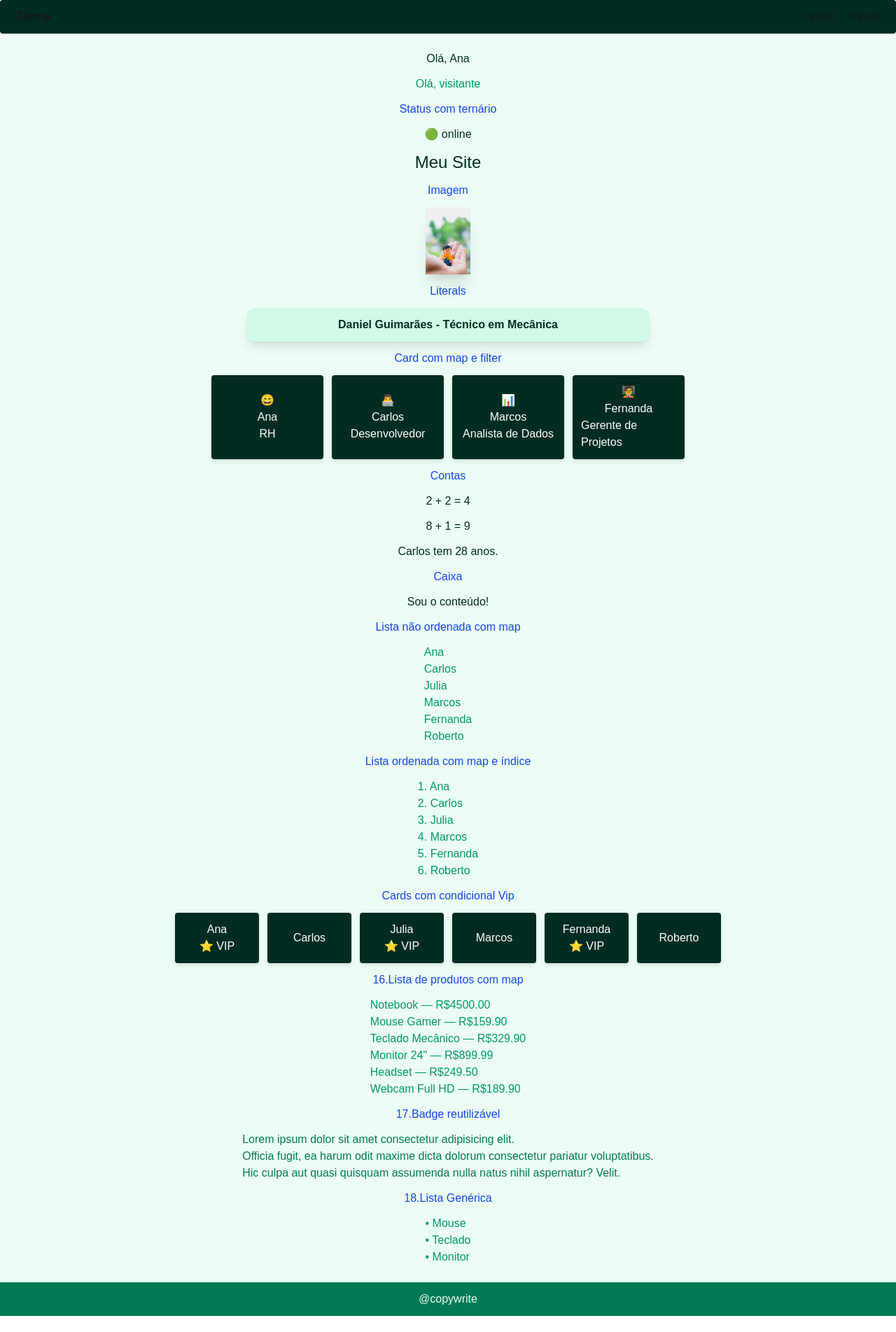
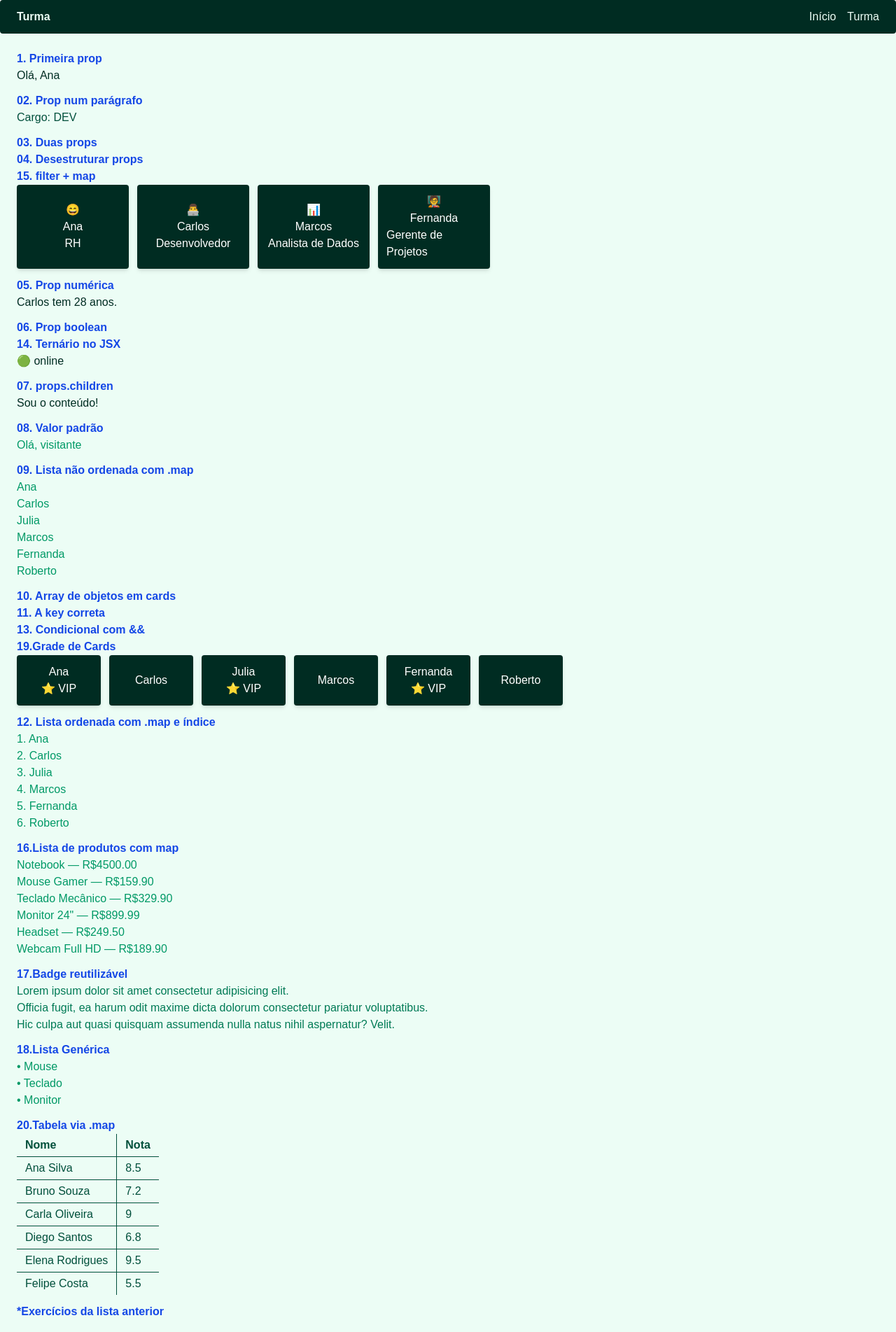
Before and after one commit to ThaisRes/exercicios-React, a Next.js app in the folder lista06/: page / in a window 1280 px wide. Shown: the top 1903 px of the page at 70% size. Before the commit the page ends 1880 px from the top, so only its background shows below. Built offline with nearby package versions, Linux system fonts and the light colour scheme.

Commit message:
feat: exercises 19 and 20. Order the exercises.

```diff
--- a/lista06/app/page.tsx
+++ b/lista06/app/page.tsx
@@ -11,6 +11,8 @@ import Card from "@/components/Card";
 import Produtos from "@/components/Produtos";
 import Badge from "@/components/Badge";
 import Lista from "@/components/Lista";
+import Enunciado from "@/components/Enunciado";
+import Perfil from "@/components/Perfil";
 
 type Perfil = {
   id: number;
@@ -26,6 +28,11 @@ type Produtos = {
   id:number;
   nome:string;
   preco: number;
+}
+type Alunos = {
+  id:number;
+  nome:string;
+  nota: number;
 }
 
 export default function Home() {
@@ -51,31 +58,34 @@ export default function Home() {
     { id: 6, nome: "Webcam Full HD", preco: 189.90 }
   ];
 
+  const alunos:Alunos[]=[
+    {id: 1, nome: "Ana Silva", nota: 8.5},
+    {id: 2, nome: "Bruno Souza", nota: 7.2},
+    {id: 3, nome: "Carla Oliveira", nota: 9.0},
+    {id: 4, nome: "Diego Santos", nota: 6.8},
+    {id: 5, nome: "Elena Rodrigues", nota: 9.5},
+    {id: 6, nome: "Felipe Costa", nota: 5.5}
+];
+
   return (
   <>
     <Header />
-    <main className="flex flex-col gap-3 py-6 items-center bg-emerald-50 h-vw">
+    <main className="flex flex-col gap-3 p-6 items-start bg-emerald-50 h-vw">
 
-      {/* <h2 className="text-emerald-950">Olá, {nome}</h2> */}
+      <div>
+        <Enunciado>1. Primeira prop</Enunciado>
         <Saudacao nome = {perfil[0]?.nome ?? ""}/>
-      <Ola />
-
-      <h2 className="text-blue-700">Status com ternário</h2>
-      <Status status = {true}/>
-
-      <Titulo />
-
-      <h2 className="text-blue-700">Imagem</h2>
-      <div>
-        <img className="shadow-xl h-24 w-auto object-contain" src="OIP.jpg" alt="xx" />
       </div>
 
-      <h2 className="text-blue-700">Literals</h2>
-      <div className=" flex justify-center items-center shadow-lg font-bold bg-emerald-100 w-xl p-3 rounded-xl text-emerald-950">
-        {`${nome2} - ${curso}`}
+      <div>
+        <Enunciado>02. Prop num parágrafo</Enunciado>
+        <Perfil cargo="DEV" />
       </div>
 
-      <h2 className="text-blue-700">Card com map e filter</h2>
+        <div>
+          <Enunciado>03. Duas props</Enunciado>
+          <Enunciado>04. Desestruturar props</Enunciado>
+          <Enunciado>15. filter + map</Enunciado>
                 <div className="flex gap-3 flex-wrap justify-center">
           {/* cards aqui */}
           {perfil
@@ -84,53 +94,117 @@ export default function Home() {
             <CartaoPerfil key={p.id} emoji={p.emoji} nome={p.nome} cargo={p.cargo}/>
           ))}
                 </div>
+        </div>
 
-      {/* precos.filter(p => p > 100); */}
+      <div>
+        <Enunciado>05. Prop numérica</Enunciado>
+        <Idade nome={perfil[1].nome} idade={perfil[1].idade} />
+      </div>
 
-      <h2 className="text-blue-700">Contas</h2>
-      <p className="text-emerald-950">2 + 2 = {2+2}</p>  {/* Dentro de {"{ }"} vai JavaScript, não texto. */}
-      <p className="text-emerald-950">8 + 1 = {8+1}</p>
-      {/* <p className="text-emerald-950">{`${nome} tem ${idade} anos.`}</p> */}
+      <div>
+        <Enunciado>06. Prop boolean</Enunciado>
+        <Enunciado>14. Ternário no JSX</Enunciado>
+        <Status status = {true}/>
+      </div>
 
-      <Idade nome={perfil[1].nome} idade={perfil[1].idade} />
-
-      <h2 className="text-blue-700">Caixa</h2>
+      <div>
+        <Enunciado>07. props.children</Enunciado>
         <Caixa>
           <h3>Sou o conteúdo!</h3>
         </Caixa>
+      </div>
 
-      <h2 className="text-blue-700">Lista não ordenada com map</h2>
+      <div>
+        <Enunciado>08. Valor padrão</Enunciado>
+        {/* <h2 className="text-emerald-950">Olá, {nome}</h2> */}
+        <Ola />
+      </div>
+
+      <div>
+        <Enunciado>09. Lista não ordenada com .map</Enunciado>
         <ul>
           {perfil.map(p => <li key={p.id} className="text-emerald-600">{p.nome}</li>)}
         </ul>
+      </div>
 
-      <h2 className="text-blue-700">Lista ordenada com map e índice</h2>
+      <div>
+        <Enunciado>10. Array de objetos em cards</Enunciado>
+        <Enunciado>11. A key correta</Enunciado>
+        <Enunciado>13. Condicional com &&</Enunciado>
+        <Enunciado>19.Grade de Cards</Enunciado>
+        <div className="flex flex-wrap justify-center gap-3">
+          {perfil.map(p => <Card key={p.id} nome={p.nome} vip={p.vip}/>)}
+        </div>
+      </div>
+
+      <div>
+        <Enunciado>12. Lista ordenada com .map e índice</Enunciado>
         <ol>
           {perfil.map((n, i) => <li key={i} className="text-emerald-600">{i+1}. {n.nome}</li>)}
         </ol>
-
-      <h2 className="text-blue-700">Cards com condicional Vip</h2>
-      <div className="flex flex-wrap justify-center gap-3">
-        {perfil.map(p => <Card key={p.id} nome={p.nome} vip={p.vip}/>)}
       </div>
 
-      <h2 className="text-blue-700">16.Lista de produtos com map</h2>
       <div>
+        <Enunciado>16.Lista de produtos com map</Enunciado>
         <ul className="text-emerald-600">
           {produtos.map(p => <Produtos key={p.id} nome={p.nome} preco={p.preco}/>)}
         </ul>
       </div>
 
-      <h2 className="text-blue-700">17.Badge reutilizável</h2>
       <div>
+        <Enunciado>17.Badge reutilizável</Enunciado>
         <Badge texto ="Lorem ipsum dolor sit amet consectetur adipisicing elit."/>
         <Badge texto ="Officia fugit, ea harum odit maxime dicta dolorum consectetur pariatur voluptatibus."/>
         <Badge texto ="Hic culpa aut quasi quisquam assumenda nulla natus nihil aspernatur? Velit."/>
       </div>
 
-      <h2 className="text-blue-700">18.Lista Genérica</h2>
+      <div>
+        <Enunciado>18.Lista Genérica</Enunciado>
         <div className="text-emerald-600">
           <Lista itens={["Mouse", "Teclado", "Monitor"]} />
+        </div>
+      </div>
+
+      <div>
+        <Enunciado>20.Tabela via .map</Enunciado>
+          <table className="w-full border-collapse overflow-hidden text-emerald-900">
+            <thead>
+              <tr className="border-b">
+                <th className="border-r last:border-r-0 px-3 py-1 text-left">Nome</th>
+                <th className="px-3 py-1 text-left">Nota</th>
+              </tr>
+            </thead>
+            <tbody>
+              {alunos.map(a =>
+              <tr key={a.id} className="border-b last:border-b-0">
+                <td className="border-r px-3 py-1">{a.nome}</td>
+                <td className="px-3 py-1">{a.nota}</td>
+              </tr>
+              )}
+            </tbody>
+          </table>
+      </div>
+
+      <Enunciado>*Exercícios da lista anterior</Enunciado>
+      <Titulo />
+
+      <div>
+        <Enunciado>Imagem</Enunciado>
+        <img className="shadow-xl h-24 w-auto object-contain" src="OIP.jpg" alt="xx" />
+      </div>
+
+      <Enunciado>Literals</Enunciado>
+      <div className=" flex justify-center items-center shadow-lg font-bold bg-emerald-100 w-xl p-3 rounded-xl text-emerald-950">
+        {`${nome2} - ${curso}`}
+      </div>
+
+      {/* precos.filter(p => p > 100); */}
+
+      <div>
+        <Enunciado>Contas</Enunciado>
+        <p className="text-emerald-950">2 + 2 = {2+2}</p>  {/* Dentro de {"{ }"} vai JavaScript, não texto. */}
+        <p className="text-emerald-950">8 + 1 = {8+1}</p>
+        {/* <p className="text-emerald-950">{`${nome} tem ${idade} anos.`}</p> */}
       </div>
     </main>
     <Rodape />
--- /dev/null
+++ b/lista06/components/Enunciado.tsx
@@ -0,0 +1,11 @@
+import { ReactNode } from "react"
+
+type EnunciadoProps = {
+  texto?: string
+  children?: ReactNode
+}
+export default function Enunciado({ texto, children }:EnunciadoProps) {
+  return(
+    <h2 className="font-bold text-blue-700">{children ?? texto}</h2>
+  )
+}
--- /dev/null
+++ b/lista06/components/Perfil.tsx
@@ -0,0 +1,9 @@
+type PerfilProp = {
+  cargo:string
+}
+
+export default function Perfil({cargo}:PerfilProp) {
+  return (
+    <p className="text-emerald-900">Cargo: {cargo}</p>
+  )
+}
--- a/lista06/components/header.tsx
+++ b/lista06/components/header.tsx
@@ -1,7 +1,7 @@
 export default function Header() {
     return(
         <>
-            <header className="flex justify-between bg-emerald-950 text-emerald-50-50 px-6 py-3 rounded">
+            <header className="flex justify-between bg-emerald-950 text-emerald-50 px-6 py-3 rounded">
                 <b>Turma</b>
                 <nav className="flex gap-4">
                     <a href="#">Início</a>
```
Lines whose indentation alone changed are shown as unchanged.
